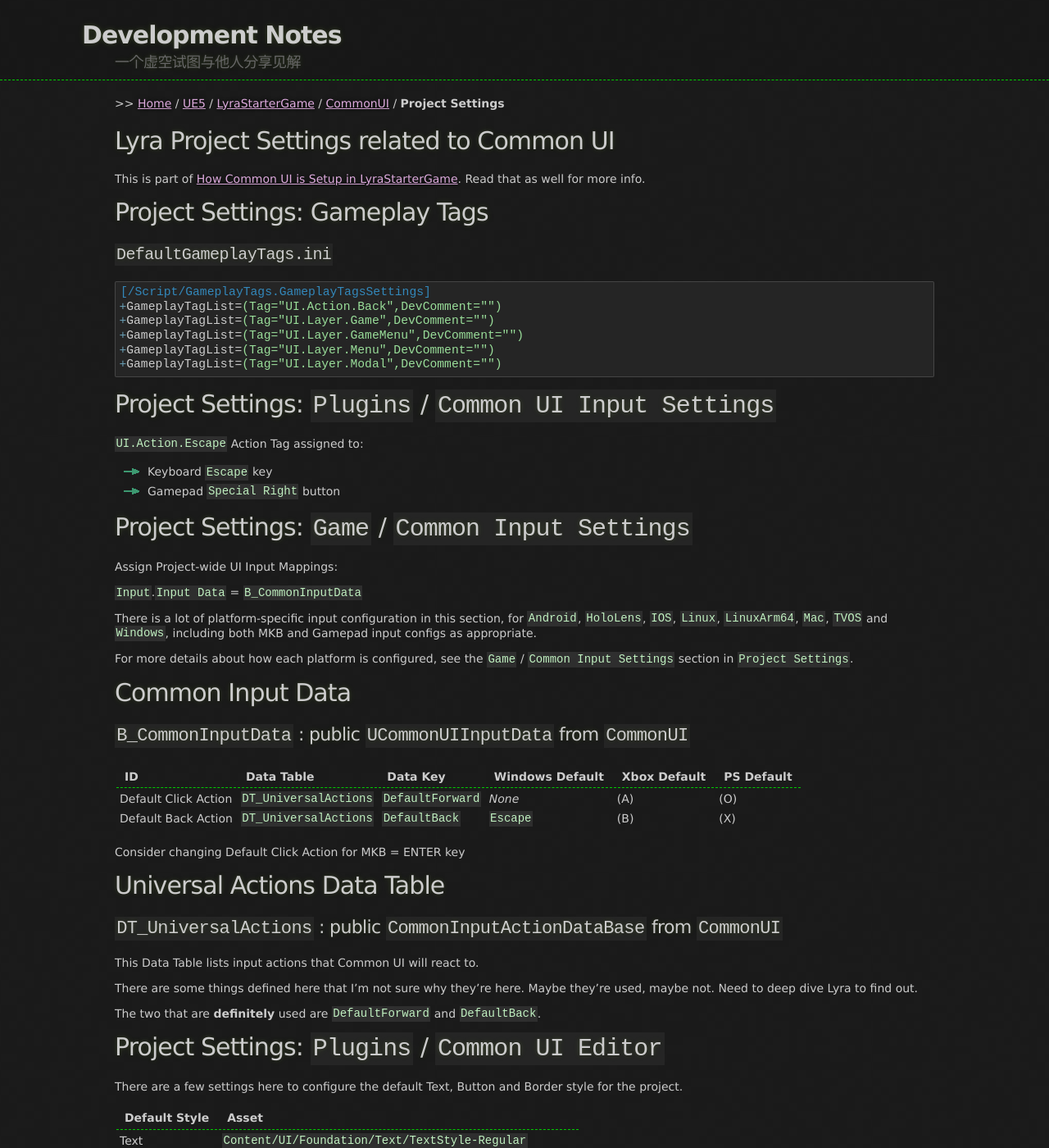
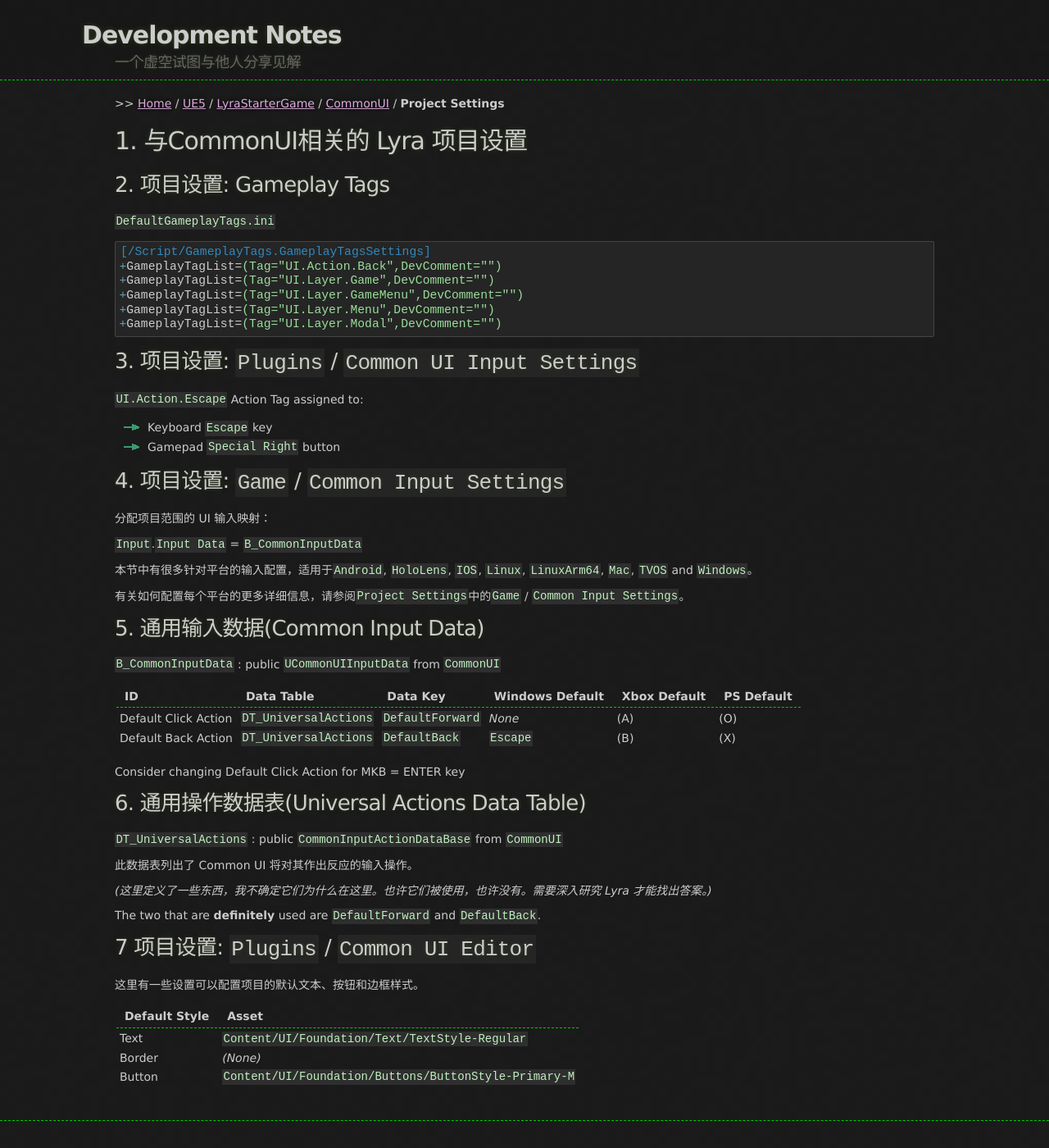
Before and after one commit to kuafu/kuafu.github.io, a Jekyll site: the page built from UE5/LyraStarterGame/CommonUI/ProjectSettings.md, in a window 1280 px wide and 1400 px high. Shown: the whole window at 82% size. Built offline with Jekyll 4.4.1, drawn with Linux system fonts in a browser that asks for light colours.

Commit message:
与CommonUI相关的 Lyra 项目设置

````diff
--- a/UE5/LyraStarterGame/CommonUI/ProjectSettings.md
+++ b/UE5/LyraStarterGame/CommonUI/ProjectSettings.md
@@ -6,15 +6,11 @@ breadcrumb_name: Project Settings
 ---
 
 
-# Lyra Project Settings related to Common UI
+# 1. 与CommonUI相关的 Lyra 项目设置
 
-This is part of [How Common UI is Setup in LyraStarterGame](./).
-Read that as well for more info.
+## 2. 项目设置: Gameplay Tags
 
-
-# Project Settings: Gameplay Tags
-
-#### `DefaultGameplayTags.ini`
+`DefaultGameplayTags.ini`
 
 ```ini
 [/Script/GameplayTags.GameplayTagsSettings]
@@ -26,7 +22,7 @@ Read that as well for more info.
 ```
 
 
-# Project Settings: `Plugins` / `Common UI Input Settings`
+## 3. 项目设置: `Plugins` / `Common UI Input Settings`
 
 `UI.Action.Escape` Action Tag assigned to:
 
@@ -34,23 +30,20 @@ Read that as well for more info.
 - Gamepad `Special Right` button
 
 
-# Project Settings: `Game` / `Common Input Settings`
+## 4. 项目设置: `Game` / `Common Input Settings`
 
-Assign Project-wide UI Input Mappings:
+分配项目范围的 UI 输入映射：
 
 `Input`.`Input Data` = `B_CommonInputData`
 
-There is a lot of platform-specific input configuration in this section, for
-`Android`, `HoloLens`, `IOS`, `Linux`, `LinuxArm64`, `Mac`, `TVOS` and `Windows`,
-including both MKB and Gamepad input configs as appropriate.
+本节中有很多针对平台的输入配置，适用于`Android`, `HoloLens`, `IOS`, `Linux`, `LinuxArm64`, `Mac`, `TVOS` and `Windows`。
 
-For more details about how each platform is configured, see the
-`Game` / `Common Input Settings`
-section in `Project Settings`.
+有关如何配置每个平台的更多详细信息，请参阅`Project Settings`中的`Game` / `Common Input Settings`。
 
 
-# Common Input Data
-### `B_CommonInputData` : public `UCommonUIInputData` from `CommonUI`
+## 5. 通用输入数据(Common Input Data)
+
+`B_CommonInputData` : public `UCommonUIInputData` from `CommonUI`
 
 | ID                   | Data Table            | Data Key         | Windows Default | Xbox Default | PS Default |
 |----------------------|-----------------------|------------------|-----------------|--------------|------------|
@@ -61,20 +54,19 @@ section in `Project Settings`.
 Consider changing Default Click Action for MKB = ENTER key
 
 
-# Universal Actions Data Table
-### `DT_UniversalActions` : public `CommonInputActionDataBase` from `CommonUI`
+## 6. 通用操作数据表(Universal Actions Data Table)
+`DT_UniversalActions` : public `CommonInputActionDataBase` from `CommonUI`
 
-This Data Table lists input actions that Common UI will react to.
+此数据表列出了 Common UI 将对其作出反应的输入操作。
 
-There are some things defined here that I'm not sure why they're here.
-Maybe they're used, maybe not.  Need to deep dive Lyra to find out.
+*(这里定义了一些东西，我不确定它们为什么在这里。也许它们被使用，也许没有。需要深入研究 Lyra 才能找出答案。)*
 
 The two that are **definitely** used are `DefaultForward` and `DefaultBack`.
 
 
-# Project Settings: `Plugins` / `Common UI Editor`
+## 7 项目设置: `Plugins` / `Common UI Editor`
 
-There are a few settings here to configure the default Text, Button and Border style for the project.
+这里有一些设置可以配置项目的默认文本、按钮和边框样式。
 
 | Default Style | Asset                                                 |
 |---------------|-------------------------------------------------------|
````
